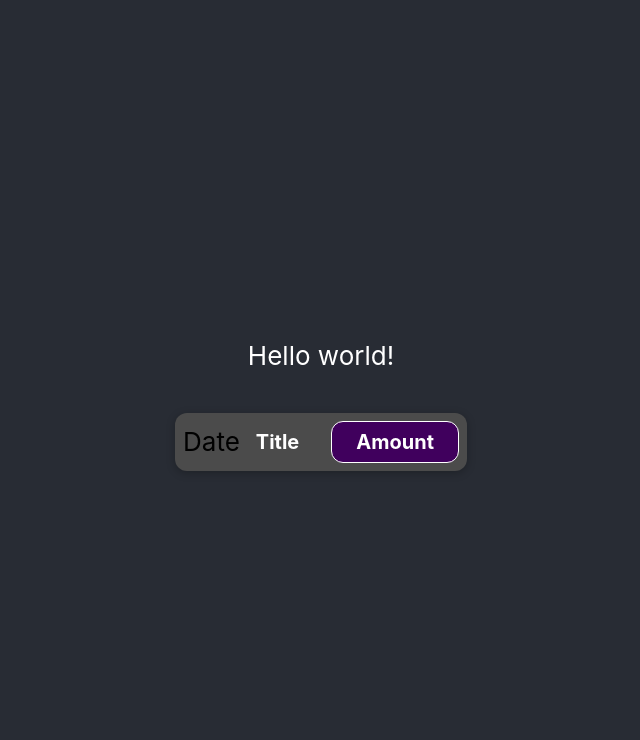
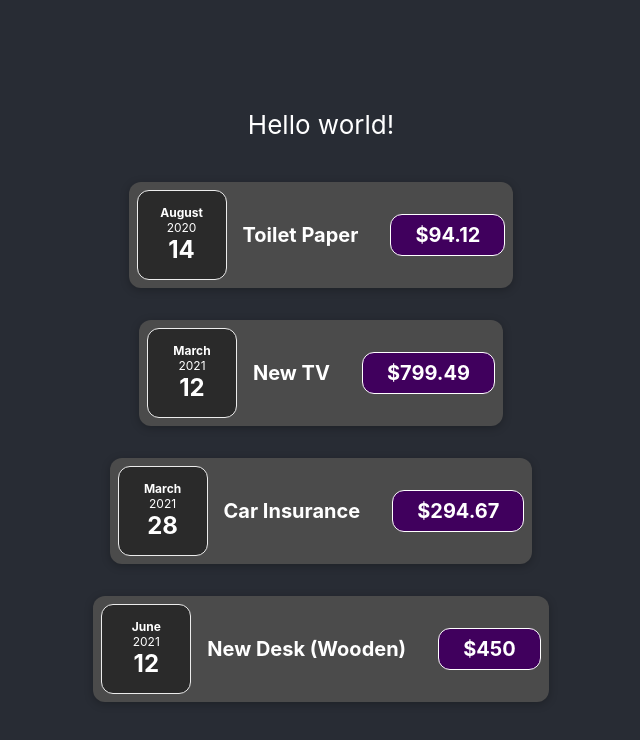
Before and after one commit to liz-panchenko/Udemy-finance-tracker-React-project, a React (Create React App) app in the folder my-app/: page / in a window 1280 px wide. Shown: the top 740 px of the page, without its empty margins (319-959 px from the left). Built offline with nearby package versions, Linux system fonts and the light colour scheme.

Commit message:
ExpenseItem and ExpenseDate components added

```diff
--- a/my-app/src/App.js
+++ b/my-app/src/App.js
@@ -2,11 +2,51 @@
 import ExpenseItem from "./components/ExpenseItem";
 
 function App() {
+ const expenses = [
+   {
+     id: "e1",
+     title: "Toilet Paper",
+     amount: 94.12,
+     date: new Date(2020, 7, 14),
+   },
+   { id: "e2", title: "New TV", amount: 799.49, date: new Date(2021, 2, 12) },
+   {
+     id: "e3",
+     title: "Car Insurance",
+     amount: 294.67,
+     date: new Date(2021, 2, 28),
+   },
+   {
+     id: "e4",
+     title: "New Desk (Wooden)",
+     amount: 450,
+     date: new Date(2021, 5, 12),
+   },
+ ];
   return (
     <div className="App">
       <header className="App-header">
         <p>Hello world!</p>
-        <ExpenseItem />
+        <ExpenseItem
+          date={expenses[0].date}
+          title={expenses[0].title}
+          amount={expenses[0].amount}
+        />
+        <ExpenseItem
+          date={expenses[1].date}
+          title={expenses[1].title}
+          amount={expenses[1].amount}
+        />
+        <ExpenseItem
+          date={expenses[2].date}
+          title={expenses[2].title}
+          amount={expenses[2].amount}
+        />
+        <ExpenseItem
+          date={expenses[3].date}
+          title={expenses[3].title}
+          amount={expenses[3].amount}
+        />
       </header>
     </div>
   );
--- /dev/null
+++ b/my-app/src/components/ExpenseDate.css
@@ -0,0 +1,26 @@
+.expense-date {
+  display: flex;
+  flex-direction: column;
+  width: 5.5rem;
+  height: 5.5rem;
+  border: 1px solid #ececec;
+  background-color: #2a2a2a;
+  color: white;
+  border-radius: 12px;
+  align-items: center;
+  justify-content: center;
+}
+
+.expense-date__month {
+  font-size: 0.75rem;
+  font-weight: bold;
+}
+
+.expense-date__year {
+  font-size: 0.75rem;
+}
+
+.expense-date__day {
+  font-size: 1.5rem;
+  font-weight: bold;
+}
--- /dev/null
+++ b/my-app/src/components/ExpenseDate.js
@@ -0,0 +1,14 @@
+import "./ExpenseDate.css";
+
+export default function ExpenseDate(props) {
+  const month = props.date.toLocaleString("en-US", { month: "long" });
+  const year = props.date.getFullYear();
+  const day = props.date.toLocaleString("en-US", { day: "numeric" });
+  return (
+    <div className="expense-date">
+      <div className="expense-date__month">{month}</div>
+      <div className="expense-date__year">{year}</div>
+      <div className="expense-date__day">{day}</div>
+    </div>
+  );
+}
--- a/my-app/src/components/ExpenseItem.js
+++ b/my-app/src/components/ExpenseItem.js
@@ -1,12 +1,15 @@
 import "./ExpenseItem.css";
+import ExpenseDate from "./ExpenseDate";
 
-export default function ExpenseItem() {
+export default function ExpenseItem(props) {
+  {/* <div>{props.date.toISOString()}</div> */}
+
   return (
     <div className="expense-item">
-      <div>Date</div>
+      <ExpenseDate date={props.date} />
       <div className="expense-item__description">
-        <h2>Title</h2>
-        <div className="expense-item__price">Amount</div>
+        <h2>{props.title}</h2>
+        <div className="expense-item__price">${props.amount}</div>
       </div>
     </div>
   );
```
